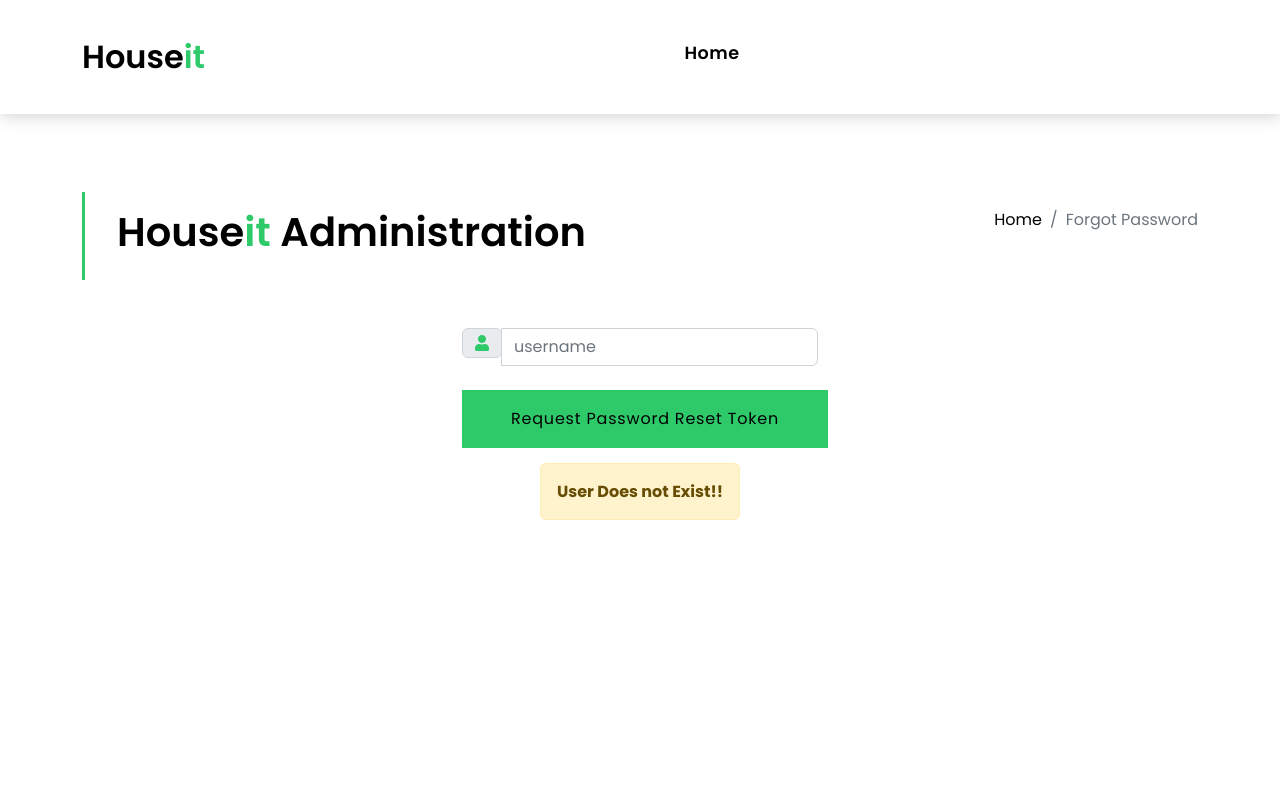
After one commit to Varshbalaji/Sc2006_HouseIT, a Django app: page /resetpassword in a window 1280 px wide. The commit adds this page. Run offline with Django 3.2, Linux system fonts and the light colour scheme; some libraries are stand-ins or nearby versions.

Commit message:
Forgot Password + User Profile
Updated existing features and included forgot password and user profile

```diff
--- /dev/null
+++ b/Houseit-App (1)/houseit/templates/houseit/forgotpassword.html
@@ -0,0 +1,142 @@
+{% load static %}
+
+<html lang="en">
+
+<head>
+  <meta charset="utf-8">
+  <meta content="width=device-width, initial-scale=1.0" name="viewport">
+
+  <title>Houseit Administration</title>
+  <meta content="" name="description">
+  <meta content="" name="keywords">
+
+  <!-- Google Fonts -->
+  <link href="https://fonts.googleapis.com/css?family=Poppins:300,400,500,600,700" rel="stylesheet">
+
+  <!-- Vendor CSS Files -->
+  <link href="{% static 'assets/vendor/animate.css/animate.min.css' %}" rel="stylesheet">
+  <link href="{% static 'assets/vendor/bootstrap/css/bootstrap.min.css' %}" rel="stylesheet">
+  <link href="{% static 'assets/vendor/bootstrap-icons/bootstrap-icons.css' %}" rel="stylesheet">
+  <link href="{% static 'assets/vendor/swiper/swiper-bundle.min.css' %}" rel="stylesheet">
+  <link rel="stylesheet" href="https://use.fontawesome.com/releases/v5.0.8/css/all.css">
+  <!-- Template Main CSS File -->
+  <link href="{% static 'assets/css/style.css' %}" rel="stylesheet">
+</head>
+
+<body>
+
+<main id="main">
+
+ <!-- ======= Header/Navbar ======= -->
+  <nav class="navbar navbar-default navbar-trans navbar-expand-lg fixed-top">
+    <div class="container">
+      <button class="navbar-toggler collapsed" type="button" data-bs-toggle="collapse" data-bs-target="#navbarDefault" aria-controls="navbarDefault" aria-expanded="false" aria-label="Toggle navigation">
+        <span></span>
+        <span></span>
+        <span></span>
+      </button>
+      <a class="navbar-brand text-brand" href="{% url 'home' %}">House<span class="color-b">it</span></a>
+
+      <div class="navbar-collapse collapse justify-content-center" id="navbarDefault">
+        <ul class="navbar-nav">
+
+          <li class="nav-item">
+            <a class="nav-link " href="{% url 'home' %}">Home</a>
+          </li>
+
+        </ul>
+      </div>
+
+
+    </div>
+  </nav>
+ <!-- End Header/Navbar -->
+
+
+    <!-- ======= Intro Single ======= -->
+    <section class="intro-single">
+      <div class="container">
+        <div class="row">
+          <div class="col-md-12 col-lg-8">
+            <div class="title-single-box">
+              <h1 class="title-single">House<span class="color-b">it</span> Administration</h1>
+            </div>
+          </div>
+          <div class="col-md-12 col-lg-4">
+            <nav aria-label="breadcrumb" class="breadcrumb-box d-flex justify-content-lg-end">
+              <ol class="breadcrumb">
+                <li class="breadcrumb-item">
+                  <a href="{% url 'home' %}">Home</a>
+                </li>
+                <li class="breadcrumb-item active" aria-current="page">
+                  Forgot Password
+                </li>
+              </ol>
+            </nav>
+          </div>
+        </div>
+      </div>
+    </section><!-- End Intro Single-->
+
+   <section class="property-grid grid">
+<!--      Empty Row-->
+      <div class="container">
+
+        <div class="row">
+          <div class="col-sm-4"></div>
+
+          <div class="col-sm-4">
+            <div class="grid-option">
+              <form class="form-a" name="registrationForm" id="registrationForm" method="POST" action="{% url 'resetpassword' %}">
+                  {% csrf_token %}
+                  <div class="input-group form-group">
+
+                    <div class="input-group-prepend">
+                        <span class="input-group-text" ><i class="fas fa-user color-b"></i></span>
+                    </div>
+
+                      <input type="text" class="form-control" placeholder="username" name="username" value="{{ username }}"required>
+                  </div>
+
+                  <br>
+
+                  <div class="form-group">
+                      <input type="submit" name="reset" id="reset" value="Request Password Reset Token" class="btn btn-b">
+                  </div>
+              </form>
+            </div>
+          </div>
+
+
+                          <div class="d-flex justify-content-center">
+                              {% if messages %}
+                              <div class="messages">
+                                 {% for message in messages %}
+                                  <a class="alert alert-warning" role="alert"> <b>{{ message }}</b></a>
+                                 {% endfor %}
+                              </div>
+                              {% endif %}
+                           </div>
+</div>
+
+</main>
+
+  <!-- Vendor JS Files -->
+
+  <script src="{% static 'assets/vendor/bootstrap/js/bootstrap.bundle.min.js' %}"></script>
+  <script src="{% static 'assets/vendor/swiper/swiper-bundle.min.js' %}"></script>
+  <script src="{% static 'assets/vendor/php-email-form/validate.js' %}"></script>
+  <script src="https://ajax.googleapis.com/ajax/libs/jquery/2.1.1/jquery.min.js"></script>
+  <script type="text/javascript" src="{% static 'scripts/accounting.js' %}"></script>
+  <!-- Template Main JS File -->
+  <script src="{% static 'assets/js/main.js' %}"></script>
+
+</body>
+</html>
+<script
+$(document).ready(function(){
+  $("#reset").click(function(){
+      $("#reset").attr("href", "resetpassword/"+$("#username").val());
+  });
+});
+</script>
--- a/Houseit-App (1)/houseit/templates/houseitadmin/adminhome.html
+++ b/Houseit-App (1)/houseit/templates/houseitadmin/adminhome.html
@@ -33,7 +33,7 @@
           <i class="bi bi-person"></i>
           </a>
           <ul class="dropdown-menu">
-            <li><a class="dropdown-item">{{ user.username }}</a></li>
+            <li><a class="dropdown-item" href="{% url 'viewuser' user.username %}">{{ user.username }} | {{user.user_type}}</a></li></li>
             <li><hr class="dropdown-divider"></li>
             <li><a class="dropdown-item" href="{% url 'logout' %}" data-toggle="modal" data-target="#logoutModal">Logout</a></li>
           </ul>
--- a/Houseit-App (1)/houseit/templates/houseitcommon/listedPropertySearch.html
+++ b/Houseit-App (1)/houseit/templates/houseitcommon/listedPropertySearch.html
@@ -217,7 +217,7 @@
           <i class="bi bi-person"></i>
           </a>
           <ul class="dropdown-menu">
-            <li><a class="dropdown-item">{{ user.username }}</a></li>
+            <li><a class="dropdown-item" href="{% url 'viewuser' user.username %}">{{ user.username }} | {{user.user_type}}</a></li></li>
             <li><hr class="dropdown-divider"></li>
             <li><a class="dropdown-item" href="{% url 'logout' %}" data-toggle="modal" data-target="#logoutModal">Logout</a></li>
           </ul>
--- a/Houseit-App (1)/houseit/templates/houseitcommon/showProperty.html
+++ b/Houseit-App (1)/houseit/templates/houseitcommon/showProperty.html
@@ -34,7 +34,7 @@
           <i class="bi bi-person"></i>
           </a>
           <ul class="dropdown-menu">
-            <li><a class="dropdown-item">{{ user.username }}</a></li>
+            <li><a class="dropdown-item" href="{% url 'viewuser' user.username %}">{{ user.username }} | {{user.user_type}}</a></li></li>
             <li><hr class="dropdown-divider"></li>
             <li><a class="dropdown-item" href="{% url 'logout' %}" data-toggle="modal" data-target="#logoutModal">Logout</a></li>
           </ul>
--- a/Houseit-App (1)/houseit/templates/houseitowner/createrental.html
+++ b/Houseit-App (1)/houseit/templates/houseitowner/createrental.html
@@ -37,7 +37,7 @@
           <i class="bi bi-person"></i>
           </a>
           <ul class="dropdown-menu">
-            <li><a class="dropdown-item">{{ user.username }}</a></li>
+            <li><a class="dropdown-item" href="{% url 'viewuser' user.username %}">{{ user.username }} | {{user.user_type}}</a></li></li>
             <li><hr class="dropdown-divider"></li>
             <li><a class="dropdown-item" href="{% url 'logout' %}" data-toggle="modal" data-target="#logoutModal">Logout</a></li>
           </ul>
--- a/Houseit-App (1)/houseit/templates/houseitowner/createresale.html
+++ b/Houseit-App (1)/houseit/templates/houseitowner/createresale.html
@@ -37,7 +37,7 @@
           <i class="bi bi-person"></i>
           </a>
           <ul class="dropdown-menu">
-            <li><a class="dropdown-item">{{ user.username }}</a></li>
+            <li><a class="dropdown-item" href="{% url 'viewuser' user.username %}">{{ user.username }} | {{user.user_type}}</a></li></li>
             <li><hr class="dropdown-divider"></li>
             <li><a class="dropdown-item" href="{% url 'logout' %}" data-toggle="modal" data-target="#logoutModal">Logout</a></li>
           </ul>
--- a/Houseit-App (1)/houseit/templates/houseitowner/ownerhome.html
+++ b/Houseit-App (1)/houseit/templates/houseitowner/ownerhome.html
@@ -38,7 +38,7 @@
           <i class="bi bi-person"></i>
           </a>
           <ul class="dropdown-menu">
-            <li><a class="dropdown-item">{{ user.username }}</a></li>
+            <li><a class="dropdown-item" href="{% url 'viewuser' user.username %}">{{ user.username }} | {{user.user_type}}</a></li>
             <li><hr class="dropdown-divider"></li>
             <li><a class="dropdown-item" href="{% url 'logout' %}" data-toggle="modal" data-target="#logoutModal">Logout</a></li>
           </ul>
--- a/Houseit-App (1)/houseit/templates/houseitowner/viewListings.html
+++ b/Houseit-App (1)/houseit/templates/houseitowner/viewListings.html
@@ -36,7 +36,7 @@
           <i class="bi bi-person"></i>
           </a>
           <ul class="dropdown-menu">
-            <li><a class="dropdown-item">{{ user.username }}</a></li>
+            <li><a class="dropdown-item" href="{% url 'viewuser' user.username %}">{{ user.username }} | {{user.user_type}}</a></li></li>
             <li><hr class="dropdown-divider"></li>
             <li><a class="dropdown-item" href="{% url 'logout' %}" data-toggle="modal" data-target="#logoutModal">Logout</a></li>
           </ul>
--- a/Houseit-App (1)/houseit/templates/houseitowner/viewProperty.html
+++ b/Houseit-App (1)/houseit/templates/houseitowner/viewProperty.html
@@ -37,7 +37,7 @@
           <i class="bi bi-person"></i>
           </a>
           <ul class="dropdown-menu">
-            <li><a class="dropdown-item">{{ user.username }}</a></li>
+            <li><a class="dropdown-item" href="{% url 'viewuser' user.username %}">{{ user.username }} | {{user.user_type}}</a></li></li>
             <li><hr class="dropdown-divider"></li>
             <li><a class="dropdown-item" href="{% url 'logout' %}" data-toggle="modal" data-target="#logoutModal">Logout</a></li>
           </ul>
--- a/Houseit-App (1)/houseit/templates/research/search.html
+++ b/Houseit-App (1)/houseit/templates/research/search.html
@@ -135,7 +135,7 @@
           <i class="bi bi-person"></i>
           </a>
           <ul class="dropdown-menu">
-            <li><a class="dropdown-item">{{ user.username }}</a></li>
+            <li><a class="dropdown-item" href="{% url 'viewuser' user.username %}">{{ user.username }} | {{user.user_type}}</a></li></li>
             <li><hr class="dropdown-divider"></li>
             <li><a class="dropdown-item" href="{% url 'logout' %}" data-toggle="modal" data-target="#logoutModal">Logout</a></li>
           </ul>
--- a/Houseit-App (1)/houseit/urls.py
+++ b/Houseit-App (1)/houseit/urls.py
@@ -7,16 +7,22 @@ from django.contrib import admin
 from django.urls import path, include
 from django.conf import settings
 from django.conf.urls.static import static
+
 urlpatterns = [
 
 # Shared URL's
  path('', views.login_form, name='home'),
+ path('home', views.login_form, name='home'),
  path('login/', views.loginView, name='login'),
  path('logout/', views.logoutView, name='logout'),
  path('regform/', views.register_form, name='regform'),
  path('register/', views.registerView, name='register'),
  path('usrhome/', views.userHome,name='userhome'),
  path('favicon.ico', RedirectView.as_view(url=staticfiles_storage.url('img/favicon.ico'))),
+ path('forgotpassword/', views.forgotpassword, name='forgotpassword'),
+ path('forgotpassword/<username>', views.forgotpassword, name='forgotpassword'),
+ path('resetpassword', views.resetpassword, name='resetpassword'),
+ path('viewuser/<username>', views.viewuser, name='viewuser'),
 
  # Admin URL's
 path('houseitadmin/', views.houseitadmin, name='houseitadmin'),
--- a/Houseit-App (1)/houseit/views.py
+++ b/Houseit-App (1)/houseit/views.py
@@ -488,3 +488,87 @@ def showPropertyDetail(request,pk) :
     return render(request, 'houseitcommon/showProperty.html',
                   { 'propertydetail': propertydetail
                   })
+
+def forgotpassword(request,username="") :
+    messages.warning(request, 'On Clicking, an one-time password reset  token is sent to your email id and mobile. Use that token to reset your password ')
+
+    return render(request, 'houseit/forgotpassword.html',
+                  { 'username': username
+                  })
+
+def resetpassword(request) :
+
+    username=""
+    otp=""
+    if request.method == 'POST':
+        username = request.POST['username']
+
+    if 'otp' in request.POST:
+        otp = request.POST['otp']
+        newpassword = request.POST['password']
+        if otp != '123456':
+            messages.error(request,'You have entered an invalid One-time password')
+            return render(request, 'houseit/resetpassword.html',
+                          {'username': username
+                           })
+        else:
+            user = User.objects.get(username=username)
+            #print(user,user.password)
+            newpassword=make_password(newpassword)
+            user.password=newpassword
+            user.save()
+            #print(user)
+            messages.success(request, 'Password has been reset for user ' + username)
+            return render(request, 'houseit/login.html')
+
+    print(">>> username = ", username)
+    if User.objects.filter(username=username).exists():
+        user = User.objects.filter(username=username).values()
+        email =  user[0]['email']
+        phone =  user[0]['phone']
+        messages.success(request,'A One-time password reset token has been sent to  ' + email + ' and mobile ' + phone)
+        # print(email,'**',phone)
+    else:
+        messages.error(request,'User Does not Exist!!')
+        return render(request, 'houseit/forgotpassword.html',
+                      {'username': username
+                       })
+
+    return render(request, 'houseit/resetpassword.html',
+                    {'username': username
+                     })
+
+def viewuser(request,username="") :
+    user = User.objects.filter(username=username).values()
+    firstname =user[0]['first_name']
+    lastname = user[0]['last_name']
+    email = user[0]['email']
+    usertype = user[0]['user_type']
+    address =  user[0]['address']
+    phone =  user[0]['phone']
+    if request.method == 'POST':
+        firstname = request.POST['firstname']
+        lastname = request.POST['lastname']
+        email = request.POST['email']
+        usertype = request.POST['usertype']
+        address = request.POST['address']
+        phone = request.POST['phone']
+        user = User.objects.get(username=username)
+        user.first_name=firstname
+        user.last_name=lastname
+        user.email=email
+        user.user_type=usertype
+        user.address=address
+        user.phone=phone
+        user.save()
+        messages.success(request, 'User Profile Updated!!')
+        #print(user)
+    return render(request, 'houseit/userprofile.html',
+                    {'username': username,
+                     'firstname': firstname,
+                     'lastname':lastname,
+                     'email':email,
+                     'usertype':usertype,
+                     'address':address,
+                     'phone':phone
+    })
--- a/Houseit-App (1)/static/assets/css/style.css
+++ b/Houseit-App (1)/static/assets/css/style.css
@@ -1151,6 +1151,7 @@ a:hover {
   .card-box-a,
   .card-box-b,
   .card-box-c,
+  .card-box-c,
   .card-box-d {
     margin-bottom: 2.5rem;
   }
```
Also changed, not shown: Houseit-App (1)/houseit/templates/houseit/login.html (+35 -10 lines), Houseit-App (1)/houseit/templates/houseit/resetpassword.html (added, +151 -0 lines), Houseit-App (1)/houseit/templates/houseit/userprofile.html (added, +133 -0 lines), Houseit-App (1)/media/houseitapp/download.png (deleted).
